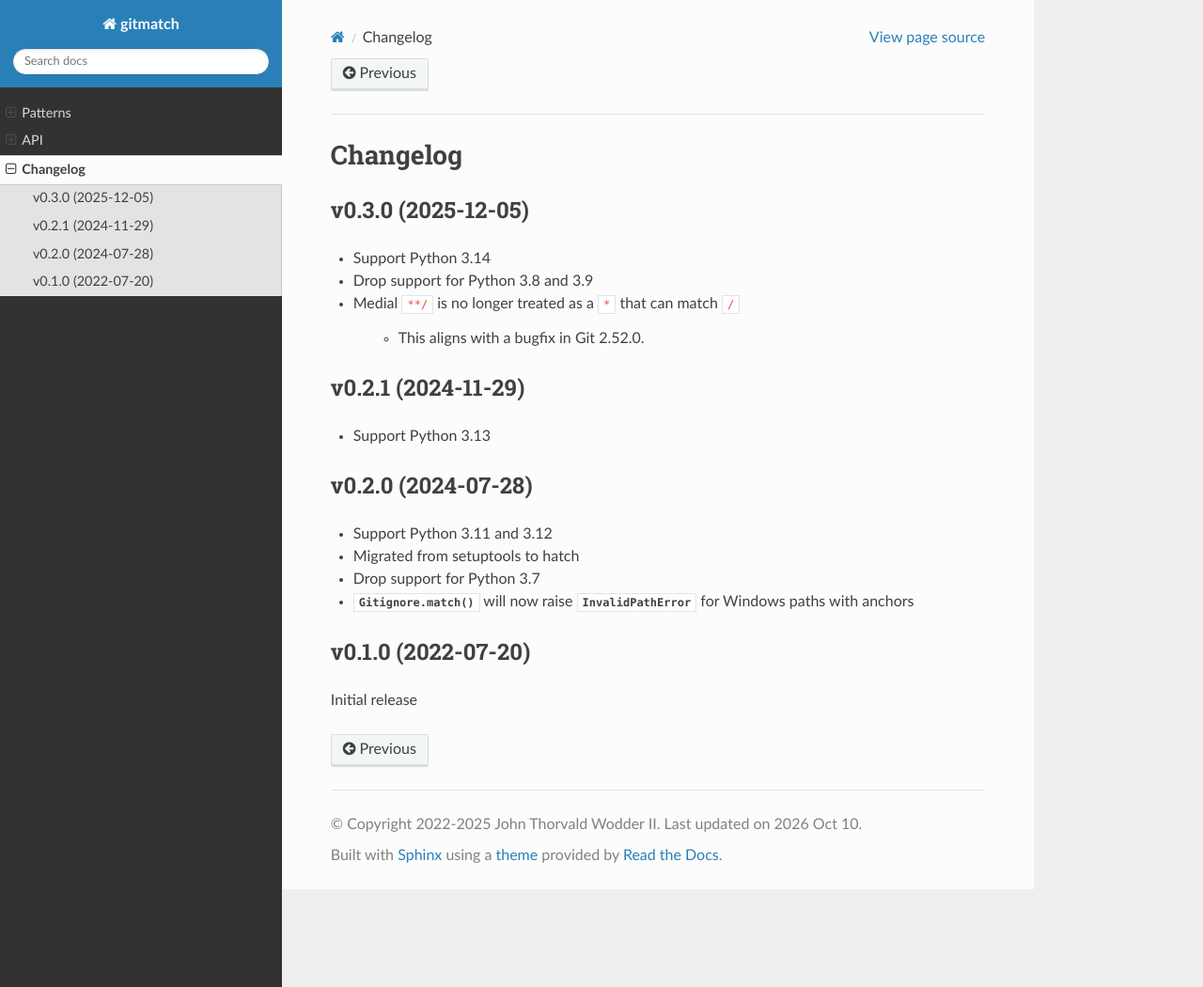
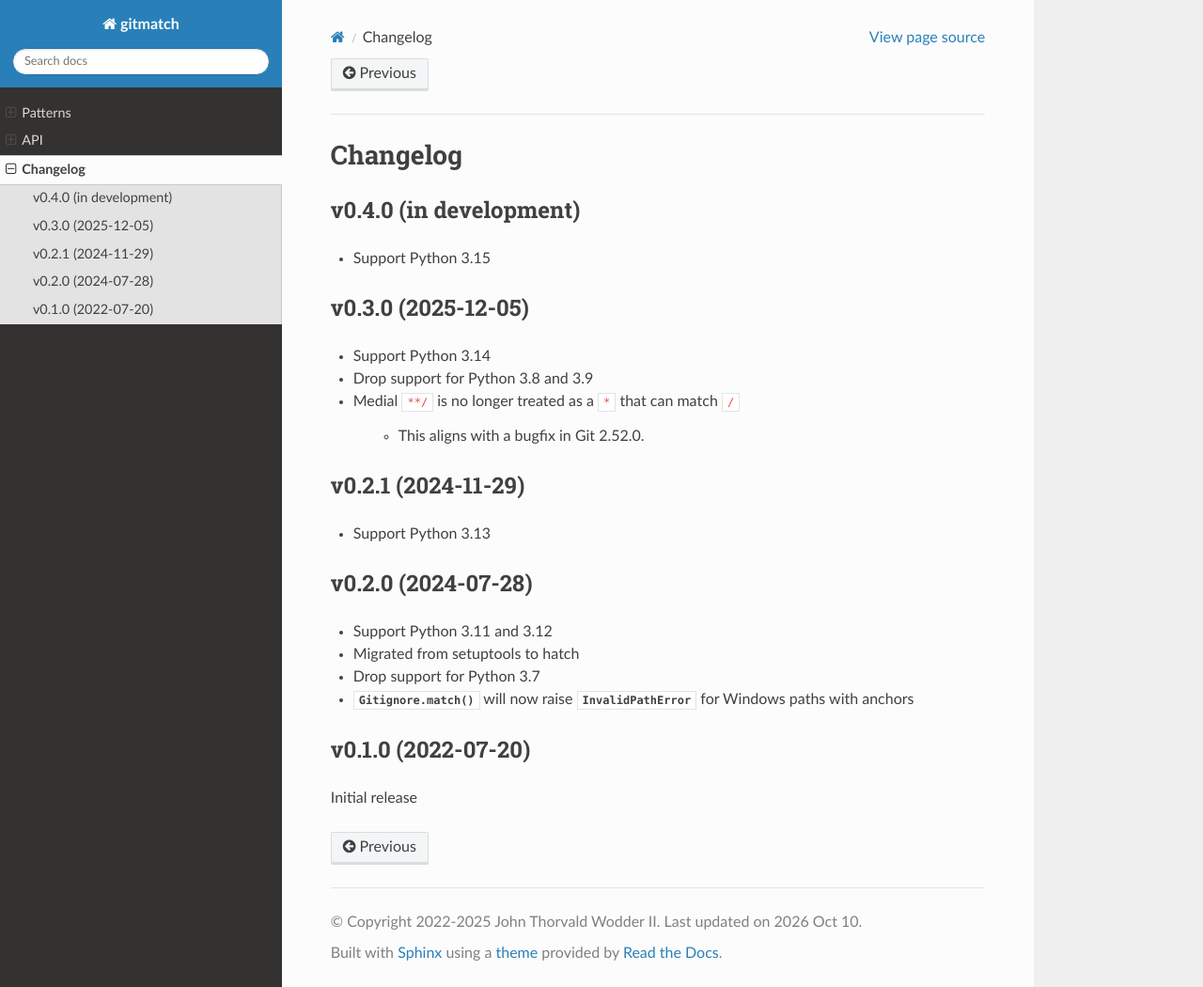
Before and after one commit to jwodder/gitmatch, a Sphinx documentation site: the page built from docs/changelog.rst, in a window 1280 px wide and 1050 px high. Shown: the whole window at 94% size. Built offline with Sphinx 7.4.7 and the Read the Docs theme 3.1.0, drawn with Linux system fonts in a browser that asks for light colours.

Commit message:
Support Python 3.15

```diff
--- a/CHANGELOG.md
+++ b/CHANGELOG.md
@@ -1,3 +1,7 @@
+v0.4.0 (in development)
+-----------------------
+- Support Python 3.15
+
 v0.3.0 (2025-12-05)
 -------------------
 - Support Python 3.14
--- a/docs/changelog.rst
+++ b/docs/changelog.rst
@@ -2,6 +2,11 @@
 
 Changelog
 =========
+
+v0.4.0 (in development)
+-----------------------
+- Support Python 3.15
+
 
 v0.3.0 (2025-12-05)
 -------------------
@@ -11,9 +16,11 @@ v0.3.0 (2025-12-05)
 
     - This aligns with a bugfix in Git 2.52.0.
 
+
 v0.2.1 (2024-11-29)
 -------------------
 - Support Python 3.13
+
 
 v0.2.0 (2024-07-28)
 -------------------
@@ -23,6 +30,7 @@ v0.2.0 (2024-07-28)
 - `Gitignore.match()` will now raise `InvalidPathError` for Windows paths with
   anchors
 
+
 v0.1.0 (2022-07-20)
 -------------------
 Initial release
--- a/pyproject.toml
+++ b/pyproject.toml
@@ -30,6 +30,7 @@ classifiers = [
     "Programming Language :: Python :: 3.12",
     "Programming Language :: Python :: 3.13",
     "Programming Language :: Python :: 3.14",
+    "Programming Language :: Python :: 3.15",
     "Programming Language :: Python :: Implementation :: CPython",
     "Programming Language :: Python :: Implementation :: PyPy",
     "Intended Audience :: Developers",
--- a/src/gitmatch/__init__.py
+++ b/src/gitmatch/__init__.py
@@ -20,7 +20,7 @@ import re
 import sys
 from typing import Any, AnyStr, Generic
 
-__version__ = "0.3.0"
+__version__ = "0.4.0.dev1"
 __author__ = "John Thorvald Wodder II"
 __author_email__ = "gitmatch@varonathe.org"
 __license__ = "MIT"
```
Also changed, not shown: 2 other files.
